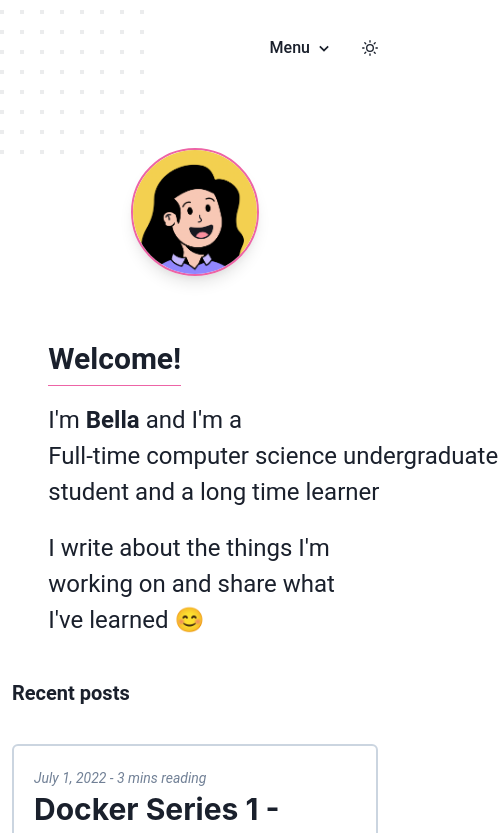
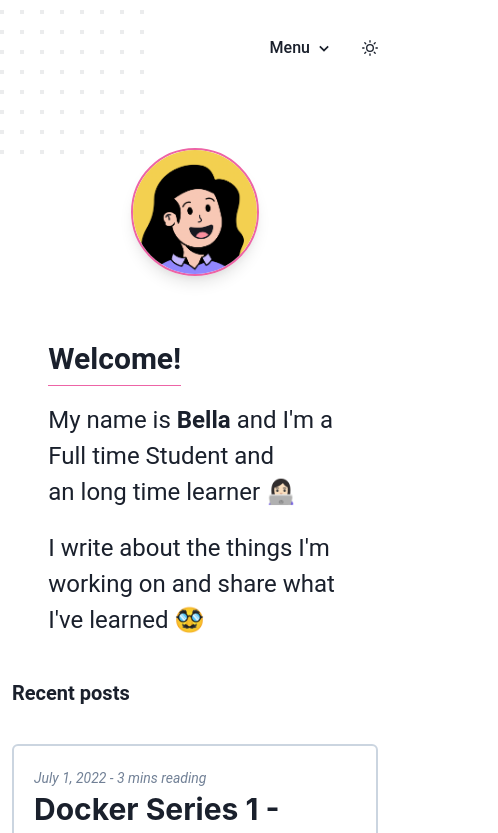
Before and after one commit to bellapd/bellapd-v1, a Next.js app: page / in a window 390 px wide. Shown: the top 833 px of the page, 498 px wide, since content can reach past the window. Built offline with nearby package versions, Linux system fonts and the light colour scheme; a small style sheet from the web is missing.

Commit message:
fix: mobile layout

```diff
--- a/pages/index.tsx
+++ b/pages/index.tsx
@@ -81,16 +81,16 @@ export default function Home({ posts }: { posts: IPost[] }): JSX.Element {
               </MotionBox>
             </Box>
             <Box as="h2" fontSize="2xl" fontWeight="400" textAlign="left">
-              I'm{" "}
+              My name is{" "}
               <Box as="strong" fontWeight="600">
                 Bella
               </Box>{" "}
               and I&apos;m a{" "}
               <Box as="span" whiteSpace="nowrap">
-                Full-time computer science undergraduate
-              </Box>
+                Full time Student and
+              </Box>{" "}
               <Box as="span" whiteSpace="nowrap">
-                student and a long time learner
+                an long time learner 👩🏻‍💻
               </Box>
             </Box>
             <Box
@@ -101,7 +101,7 @@ export default function Home({ posts }: { posts: IPost[] }): JSX.Element {
               textAlign="left"
             >
               I write about the things I&apos;m working on and share what
-              I&apos;ve learned 😊
+              I&apos;ve learned 🥸
             </Box>
           </MotionFlex>
         </Flex>
```
